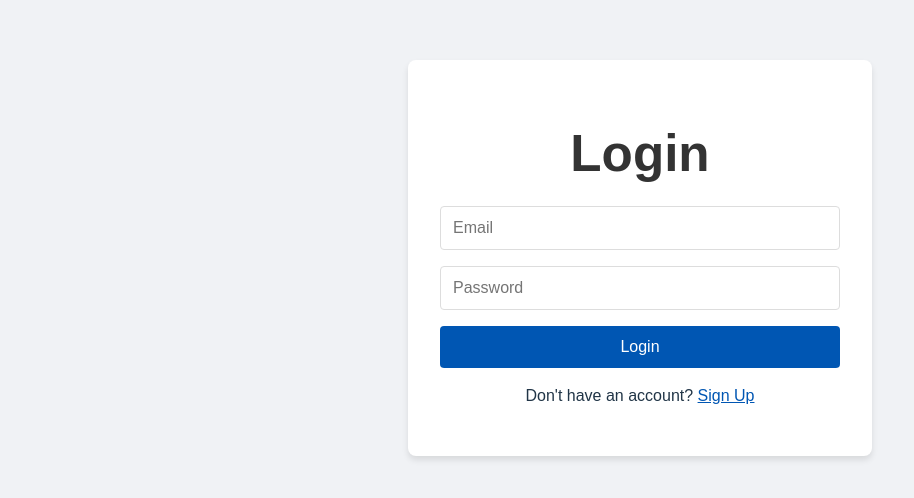
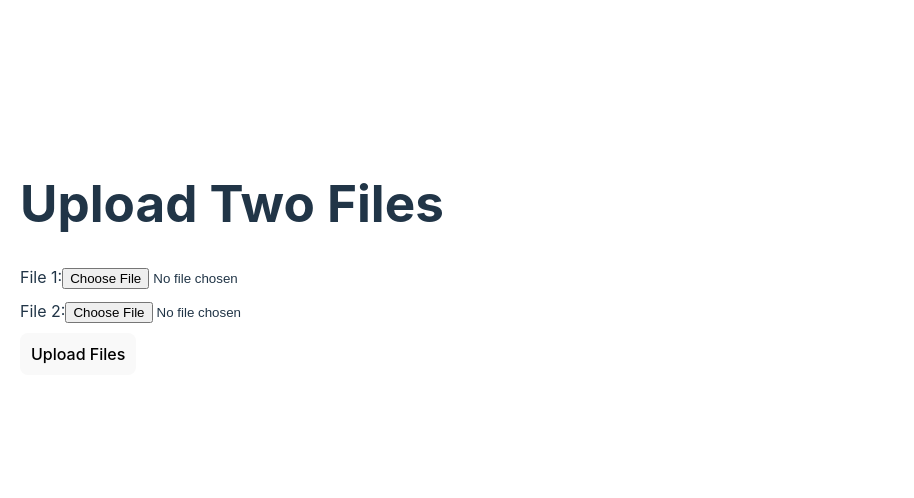
Before and after one commit to vatsal-afk/Satya-HR-Assistant, a React (Vite) app in the folder dashboard/: page /upload in a window 1280 px wide. Before the commit this address led to /. Shown: the part 142-640 px from the top of the page, without its empty margins (0-914 px from the left). Built offline with nearby package versions, Linux system fonts and the light colour scheme.

Commit message:
upload files

```diff
--- a/dashboard/src/App.jsx
+++ b/dashboard/src/App.jsx
@@ -1,20 +1,24 @@
 import React from 'react';
 import { BrowserRouter as Router, Route, Routes, Navigate } from 'react-router-dom';
 import Dash from './dash.jsx';
-import Login from './login.jsx';
-import PrivateRoute from './PrivateRoute.jsx';
+//import Login from './login.jsx';
+//import PrivateRoute from './PrivateRoute.jsx';
+import Upload from './uploads';
+
 
 function App() {
   return (
     <Router>
       <Routes>
-        <Route path="/" element={<Login />} />
+{/* <Route path="/" element={<Login />} /> */}
         <Route
-          path="/dashboard"
-          element={<PrivateRoute element={Dash} />}
+          path="/"
+          element={<Dash name="JohnDoe" />}
         />
-        {/* Redirect any unknown routes to the login page */}
         <Route path="*" element={<Navigate to="/" replace />} />
+
+        {/* <Route path="*" element={<Navigate to="/" replace />} /> */}
+        <Route path="/upload" element={<Upload />} />
       </Routes>
     </Router>
   );
--- a/dashboard/src/dash.jsx
+++ b/dashboard/src/dash.jsx
@@ -2,7 +2,8 @@ import React, { useState } from 'react'
 import styled from 'styled-components'
 import { logout } from './services/authService';
 import { useNavigate } from 'react-router-dom';
-import Login from './login';
+// import Login from './login';
+// import Upload from './uploads';
 
 const DashboardContainer = styled.div`
   display: flex;
@@ -148,6 +149,10 @@ function Dash({name}) {
   const username = 'JohnDoe'
   const navigate = useNavigate();
 
+  const handleFileUploadClick = () => {
+    navigate('/upload'); // Navigate to file upload page
+  };
+
   const handleLogout = () => {
     logout();
     navigate('/');
@@ -167,6 +172,7 @@ function Dash({name}) {
         <Header>
           <Title>{activeTab.charAt(0).toUpperCase() + activeTab.slice(1)}</Title>
           <LogoutButton>Logout</LogoutButton>
+          <Button onClick={handleFileUploadClick}>Upload</Button>
         </Header>
 
         {/* Overview and Rankings Buttons */}
--- /dev/null
+++ b/dashboard/src/uploads.jsx
@@ -0,0 +1,66 @@
+import React, { useState } from 'react';
+
+function Upload() {
+  const [file1, setFile1] = useState(null);
+  const [file2, setFile2] = useState(null);
+  const [message, setMessage] = useState('');
+
+  const handleFileChange1 = (e) => {
+    setFile1(e.target.files[0]);
+  };
+
+  const handleFileChange2 = (e) => {
+    setFile2(e.target.files[0]);
+  };
+
+  const handleFileUpload = () => {
+    if (!file1 || !file2) {
+      setMessage('Please select both files.');
+      return;
+    }
+
+    // You can handle the actual file upload logic here
+    // For now, we'll just simulate an upload.
+    const formData = new FormData();
+    formData.append('file1', file1);
+    formData.append('file2', file2);
+
+    // Simulate API call
+    setMessage('Files uploaded successfully!');
+    console.log('Files:', file1, file2);
+
+    // Example for actual API call:
+    // fetch('/upload-endpoint', { method: 'POST', body: formData })
+    //   .then(response => response.json())
+    //   .then(data => console.log('Upload success:', data))
+    //   .catch(error => console.error('Upload error:', error));
+  };
+
+  return (
+    <div style={{ padding: '20px' }}>
+      <h1>Upload Two Files</h1>
+
+      <div style={{ marginBottom: '10px' }}>
+        <label>
+          File 1:
+          <input type="file" onChange={handleFileChange1} />
+        </label>
+      </div>
+
+      <div style={{ marginBottom: '10px' }}>
+        <label>
+          File 2:
+          <input type="file" onChange={handleFileChange2} />
+        </label>
+      </div>
+
+      <button onClick={handleFileUpload} style={{ padding: '10px', cursor: 'pointer' }}>
+        Upload Files
+      </button>
+
+      {message && <p>{message}</p>}
+    </div>
+  );
+}
+
+export default Upload;
```
Also changed, not shown: dashboard/package.json (+7 -1 lines), 1 other file (tests, documents, lock files or other folders).
